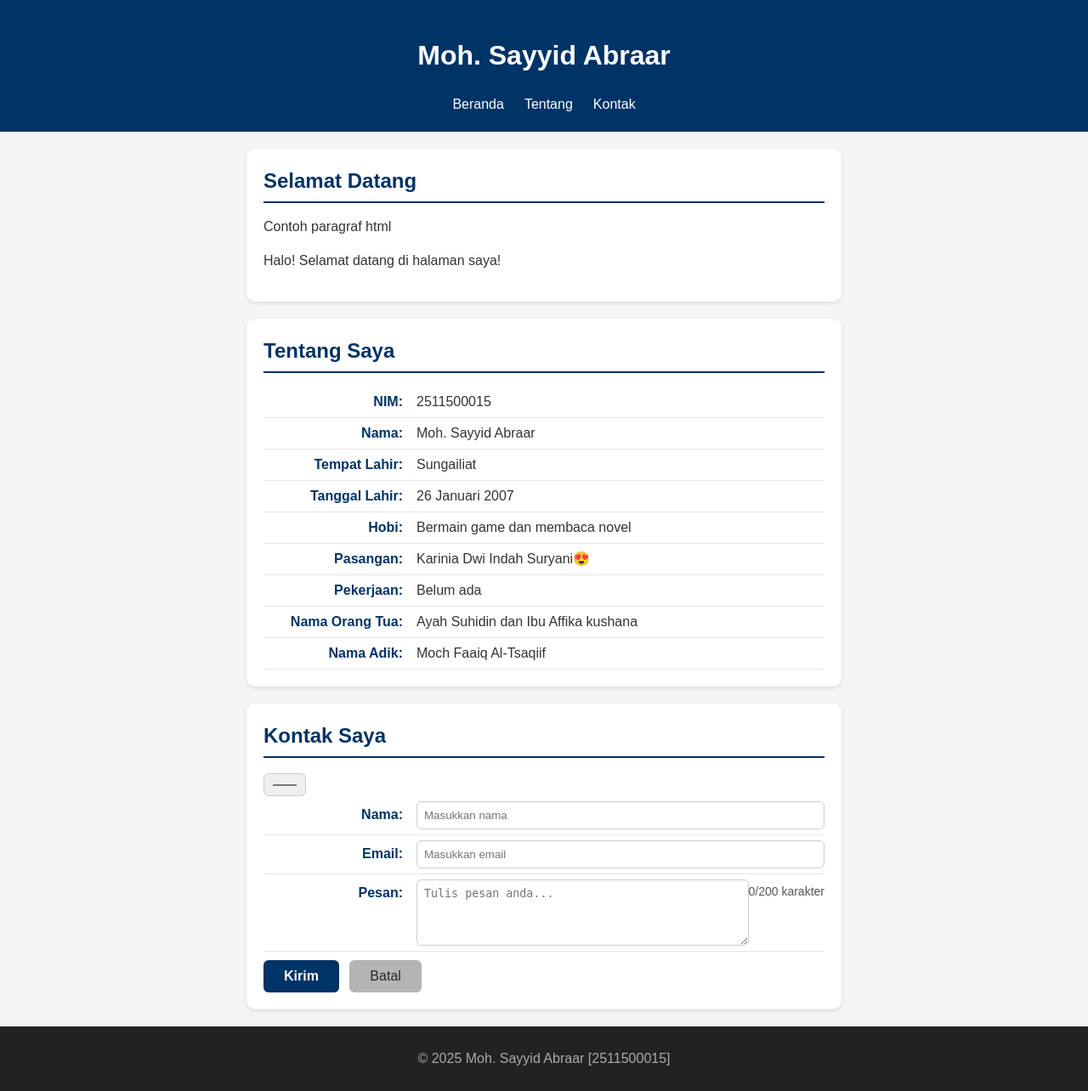
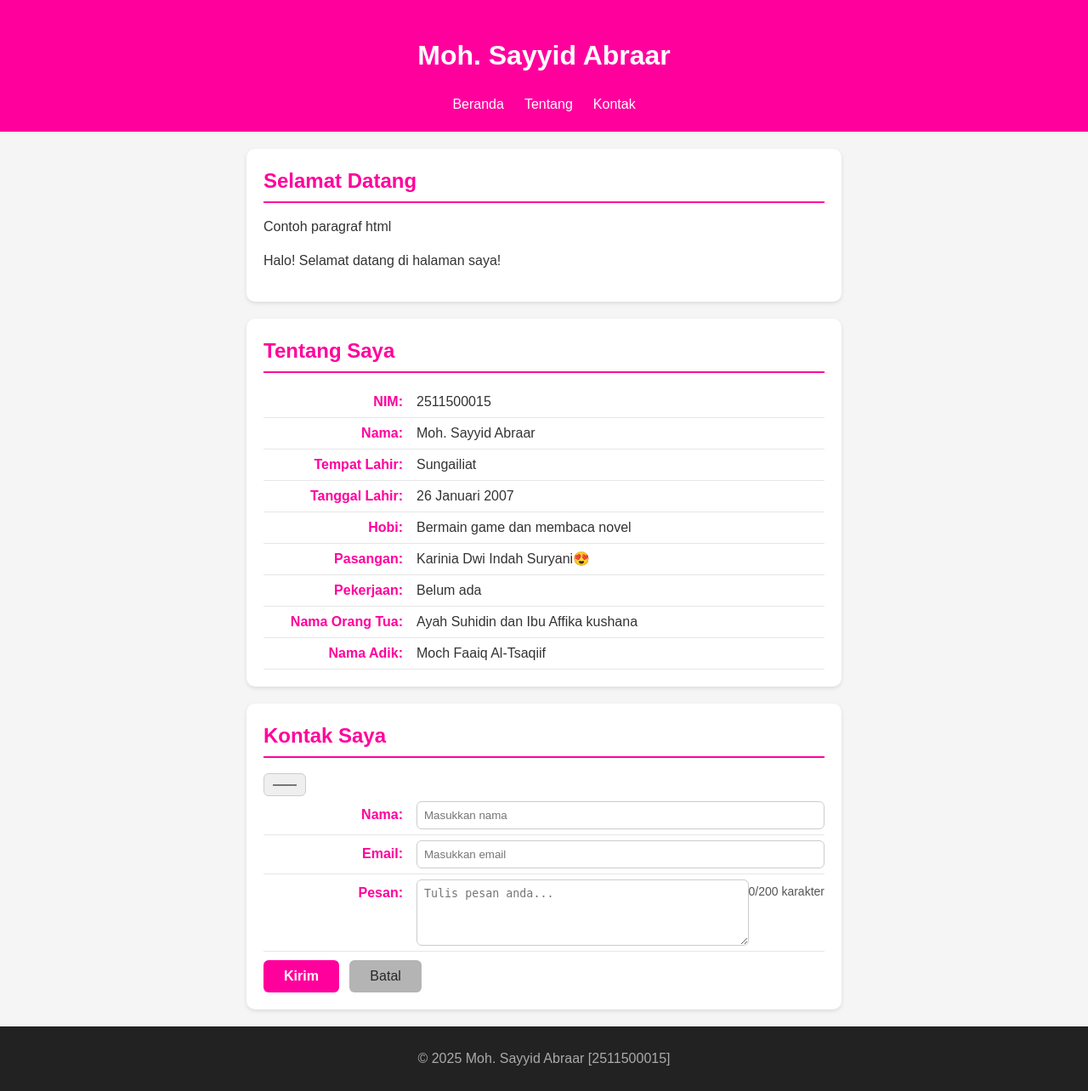
Before and after one commit to Abraar2511500015/2511500015-PWD-TI1A-2526O, a PHP site: page /pertemuan-05/index.html in a window 1280 px wide. Shown: the whole page at 85% size. Run offline with PHP 8.4, Linux system fonts and the light colour scheme.

Commit message:
style1.css pertemuan-05

```diff
--- a/pertemuan-05/style1.css
+++ b/pertemuan-05/style1.css
@@ -11,7 +11,7 @@ body {
 }
 
 header {
-  background: #003366;
+  background: #ff009d;
   color: #fff;
   padding: 20px;
   text-align: center;
@@ -32,7 +32,7 @@ header li a {
 }
 
 header li a:hover {
-  background-color: #85020d;
+  background-color: #ff066d;
   border-radius: 6px;
   transition: background-color 0.3s ease;
 }
@@ -53,7 +53,7 @@ header li a:active {
 #about:target~header nav a[href="#about"],
 #contact:target~header nav a[href="#contact"] {
   background: #fff;
-  color: #003366;
+  color: #ff009d;
   font-weight: bold;
   border-radius: 6px;
   transition: all 0.3s ease;
@@ -73,8 +73,8 @@ header li a:active {
 #home h2,
 #about h2,
 #contact h2 {
-  color: #003366;
-  border-bottom: 2px solid #003366;
+  color: #ff009d;
+  border-bottom: 2px solid #ff009d;
   padding-bottom: 6px;
   margin-top: 0;
   margin-bottom: 16px;
@@ -97,7 +97,7 @@ header li a:active {
 #about strong,
 #contact label>span {
   min-width: 180px;
-  color: #003366;
+  color: #ff009d;
   font-weight: 600;
   text-align: right;
   padding-right: 16px;
@@ -129,7 +129,7 @@ header li a:active {
 }
 
 #contact button[type="submit"] {
-  background-color: #003366;
+  background-color: #ff009d;
   color: #fff;
   font-weight: 600;
 }
@@ -178,7 +178,7 @@ footer {
   nav {
     display: none;
     flex-direction: column;
-    background: #003366;
+    background: #ff009d;
     width: 100%;
     padding: 5px 0;
   }
```
